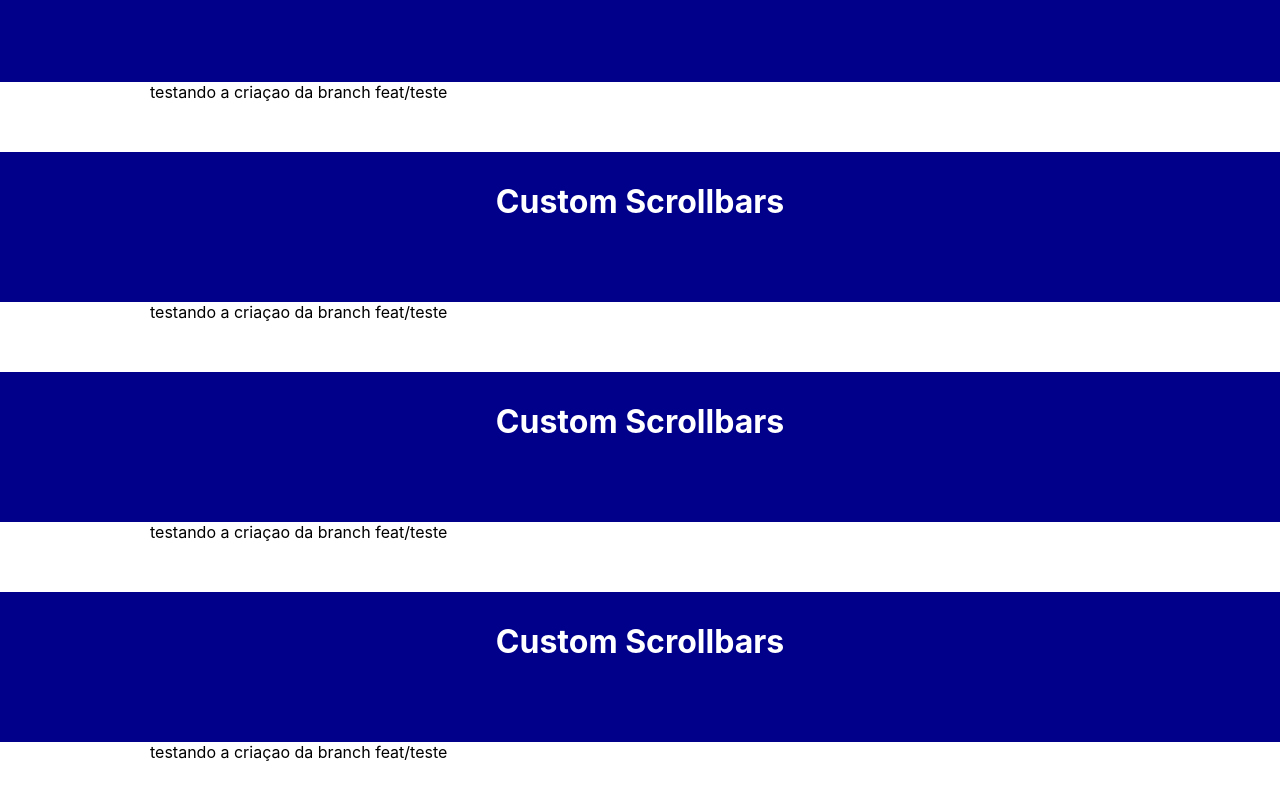
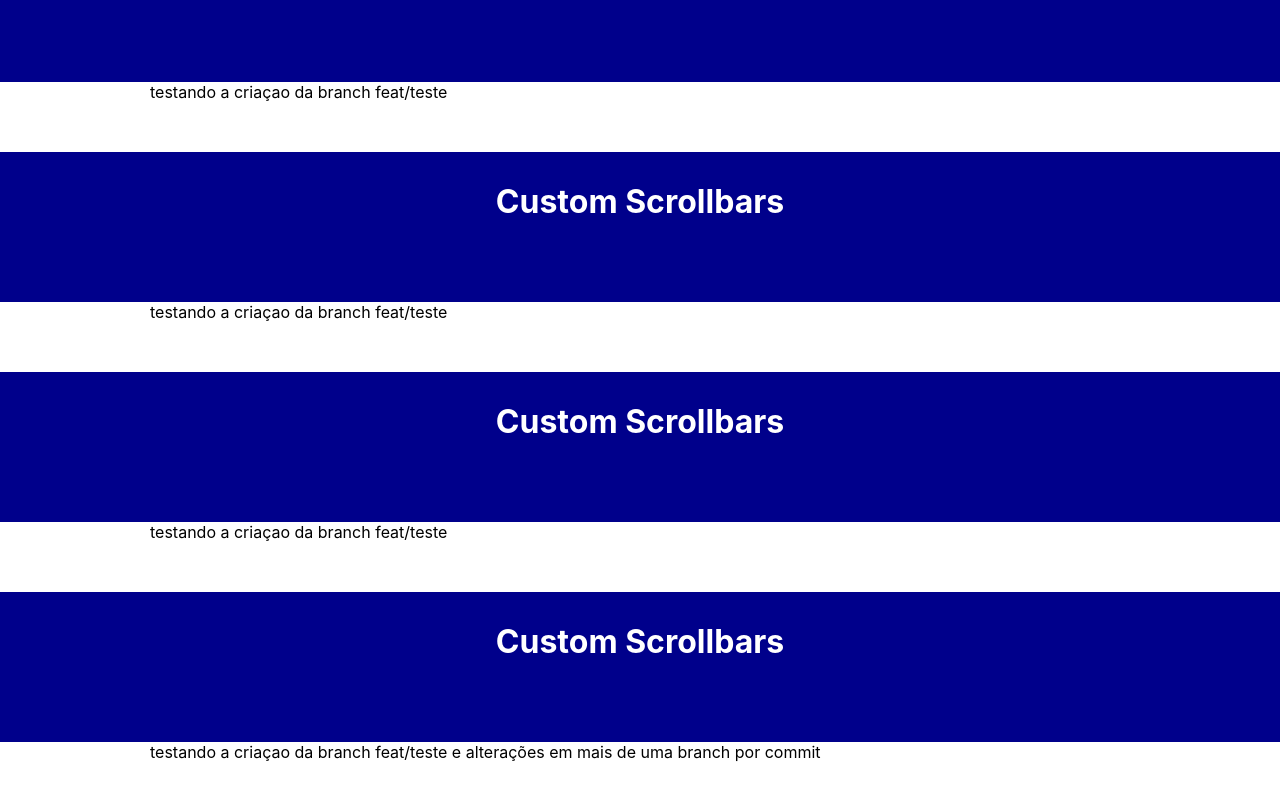
Before and after one commit to gabriel1og/Finances-Management, a React (Create React App) app in the folder finances/: page / in a window 1280 px wide. Shown: the part 288-1088 px from the top of the page. Built offline with nearby package versions, Linux system fonts and the light colour scheme.

Commit message:
alter text

```diff
--- a/finances/src/App.tsx
+++ b/finances/src/App.tsx
@@ -81,7 +81,8 @@ const App = () => {
 
         <C.Body>
           {/* Área de informações */}
-          testando a criaçao da branch feat/teste
+          testando a criaçao da branch feat/teste e alterações em mais de uma
+          branch por commit
           {/* Área de inserção */}
           {/* Tabela de itens */}
         </C.Body>
```
